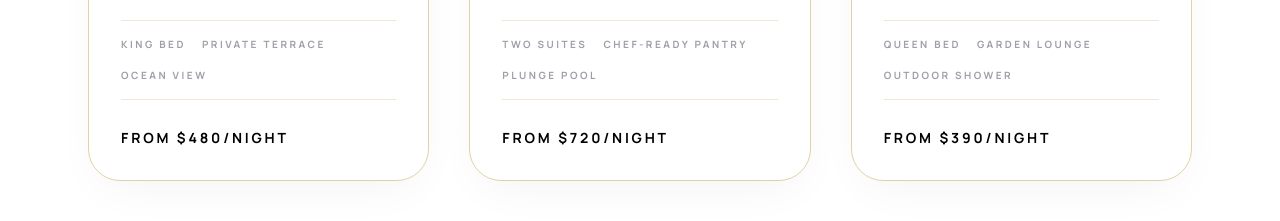
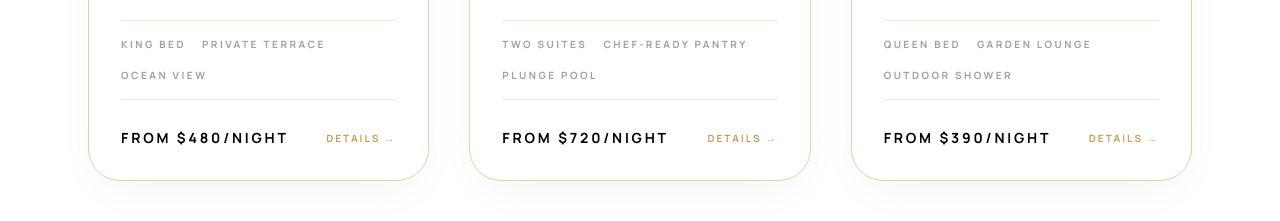
Before and after one commit to chamikarab/villa-website, a Next.js app: page / in a window 1280 px wide. Shown: the part 1900-2121 px from the top of the page. Built offline with nearby package versions, Linux system fonts and the light colour scheme; a web font is replaced by a local one.

Commit message:
fix: update components to use new room structure with slugs

```diff
--- a/app/page.tsx
+++ b/app/page.tsx
@@ -3,11 +3,11 @@ import Link from "next/link";
 import { GalleryGrid } from "@/components/GalleryGrid";
 import { Hero } from "@/components/Hero";
 import { RoomCard } from "@/components/RoomCard";
+import { rooms } from "@/lib/rooms";
 import {
   amenities,
   galleryImages,
   highlights,
-  rooms,
   siteConfig,
 } from "@/lib/site";
 
@@ -61,7 +61,15 @@ export default function Home() {
           </div>
           <div className="mt-16 grid gap-10 md:grid-cols-2 lg:grid-cols-3">
             {rooms.map((room) => (
-              <RoomCard key={room.title} {...room} />
+              <RoomCard
+                key={room.slug}
+                slug={room.slug}
+                title={room.title}
+                description={room.shortDescription}
+                rate={room.rate}
+                image={room.image}
+                details={room.details}
+              />
             ))}
           </div>
           <div className="mt-16 flex justify-center">
--- a/app/rooms/page.tsx
+++ b/app/rooms/page.tsx
@@ -1,7 +1,7 @@
 import type { Metadata } from "next";
 import Link from "next/link";
 import { RoomCard } from "@/components/RoomCard";
-import { rooms } from "@/lib/site";
+import { rooms } from "@/lib/rooms";
 
 export const metadata: Metadata = {
   title: "Rooms & Suites",
@@ -30,7 +30,15 @@ export default function RoomsPage() {
 
         <div className="mt-20 grid gap-10 md:grid-cols-2 lg:grid-cols-3">
           {rooms.map((room) => (
-            <RoomCard key={room.title} {...room} />
+            <RoomCard
+              key={room.slug}
+              slug={room.slug}
+              title={room.title}
+              description={room.shortDescription}
+              rate={room.rate}
+              image={room.image}
+              details={room.details}
+            />
           ))}
         </div>
 
--- a/components/RoomCard.tsx
+++ b/components/RoomCard.tsx
@@ -1,6 +1,8 @@
 import Image from "next/image";
+import Link from "next/link";
 
 type RoomCardProps = {
+  slug: string;
   title: string;
   description: string;
   rate: string;
@@ -9,6 +11,7 @@ type RoomCardProps = {
 };
 
 export function RoomCard({
+  slug,
   title,
   description,
   rate,
@@ -43,9 +46,12 @@ export function RoomCard({
           <p className="text-sm font-bold uppercase tracking-[0.2em] text-black">
             {rate}
           </p>
-          <span className="text-[10px] font-bold uppercase tracking-[0.2em] text-[#c5a059] opacity-0 transition duration-300 group-hover:translate-x-1 group-hover:opacity-100">
+          <Link
+            href={`/rooms/${slug}`}
+            className="text-[10px] font-bold uppercase tracking-[0.2em] text-[#c5a059] transition duration-300 hover:translate-x-1"
+          >
             Details →
-          </span>
+          </Link>
         </div>
       </div>
     </article>
--- a/lib/site.ts
+++ b/lib/site.ts
@@ -43,6 +43,7 @@ export const highlights = [
 
 export const rooms = [
   {
+    slug: "horizon-suite",
     title: "Horizon Suite",
     description:
       "A panoramic suite with wraparound views, a soaking tub, and bespoke linens.",
@@ -51,6 +52,7 @@ export const rooms = [
     details: ["King bed", "Private terrace", "Ocean view"],
   },
   {
+    slug: "cove-residence",
     title: "Cove Residence",
     description:
       "Two-bedroom residence with open living, curated art, and indoor-outdoor flow.",
@@ -59,6 +61,7 @@ export const rooms = [
     details: ["Two suites", "Chef-ready pantry", "Plunge pool"],
   },
   {
+    slug: "garden-pavilion",
     title: "Garden Pavilion",
     description:
       "A serene retreat wrapped in tropical gardens, ideal for slow mornings.",
```
